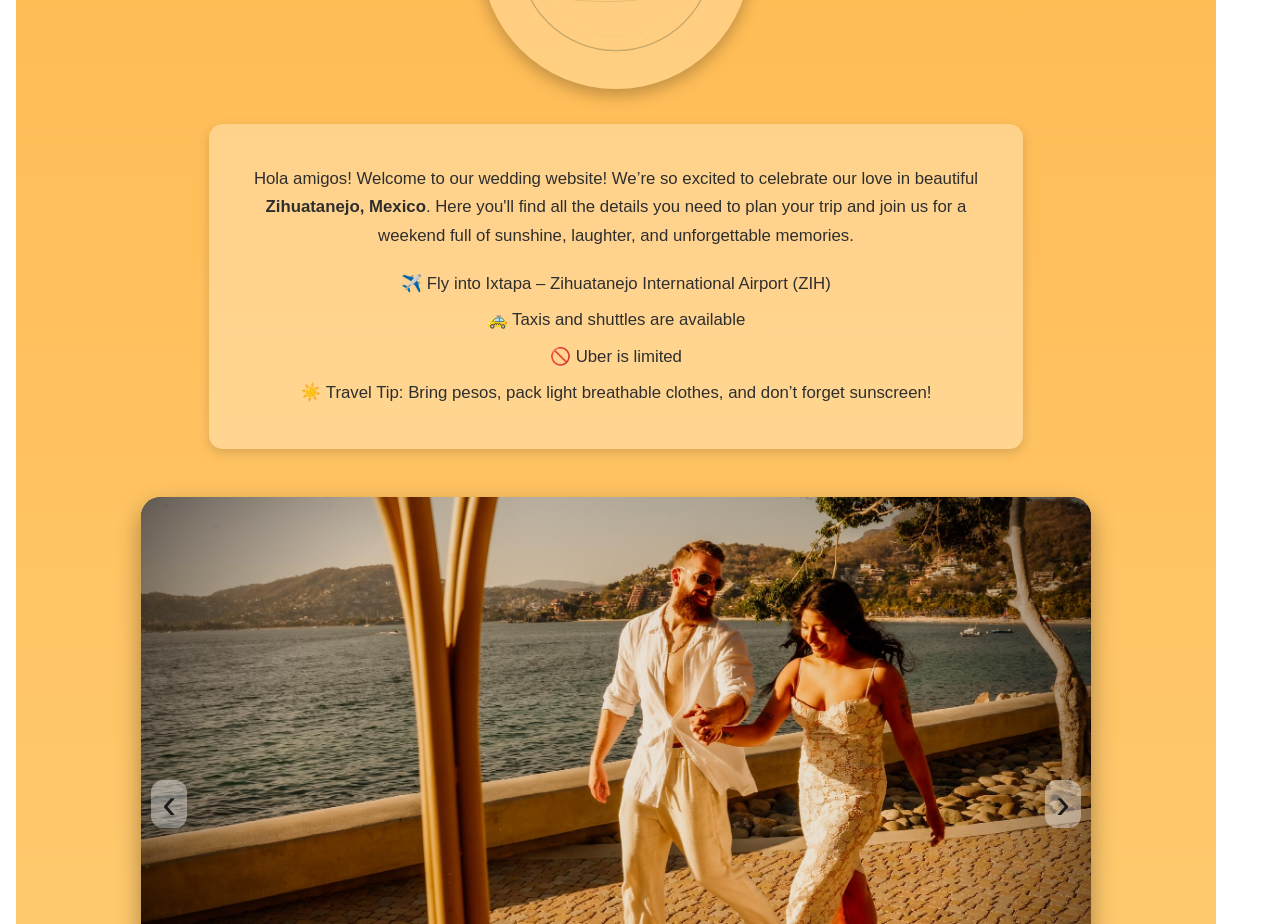
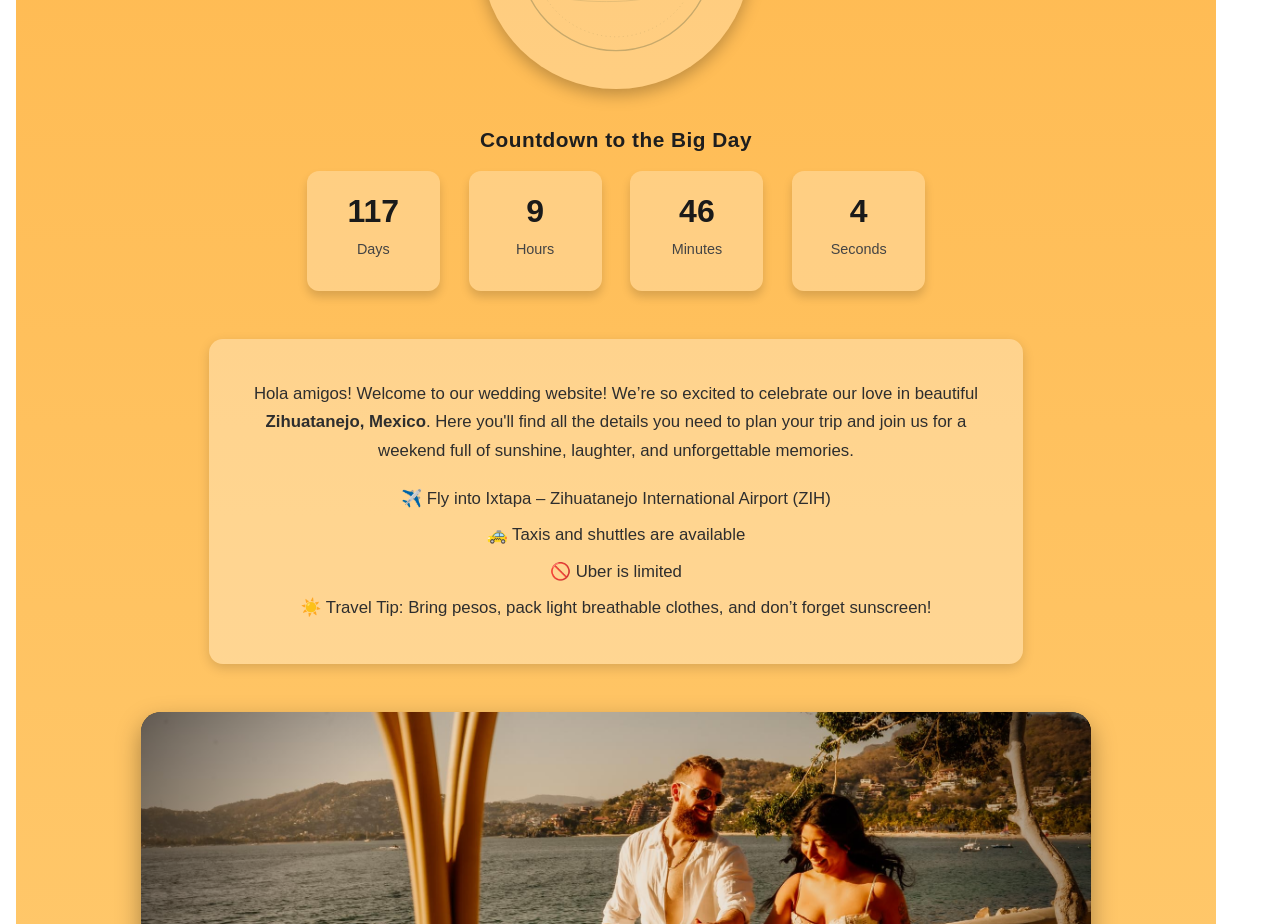
Before and after one commit to ElvisRivera21/ixtapaRepo, a React (Vite) app: page / in a window 1280 px wide. Shown: the part 820-1744 px from the top of the page. Built offline with nearby package versions, Linux system fonts and the light colour scheme.

Commit message:
Countdown

```diff
--- a/src/components/Services.css
+++ b/src/components/Services.css
@@ -157,3 +157,59 @@
     background: #1a1a1a;
     transform: scale(1.3);
 }
+
+/* Countdown Timer */
+.countdown-container {
+    margin-bottom: 3rem;
+    text-align: center;
+    animation: fadeIn 1.5s ease;
+}
+
+.countdown-title {
+    font-size: 1.3rem;
+    font-weight: 600;
+    margin-bottom: 1rem;
+    color: #1e1e1e;
+    letter-spacing: 0.5px;
+}
+
+.countdown {
+    display: flex;
+    justify-content: center;
+    gap: 1.8rem;
+    flex-wrap: wrap;
+}
+
+.countdown div {
+    background: rgba(255, 255, 255, 0.25);
+    border-radius: 12px;
+    padding: 1rem 1.5rem;
+    min-width: 85px;
+    box-shadow: 0 6px 10px rgba(0, 0, 0, 0.15);
+}
+
+.countdown span {
+    font-size: 2rem;
+    font-weight: 700;
+    color: #1a1a1a;
+    display: block;
+}
+
+.countdown p {
+    font-size: 0.9rem;
+    color: #444;
+    margin-top: 4px;
+}
+
+/* subtle fade-in animation */
+@keyframes fadeIn {
+    from {
+        opacity: 0;
+        transform: translateY(10px);
+    }
+
+    to {
+        opacity: 1;
+        transform: translateY(0);
+    }
+}
--- a/src/components/Services.jsx
+++ b/src/components/Services.jsx
@@ -3,6 +3,7 @@ import './Services.css';
 
 export default function Services() {
   const base = import.meta.env.BASE_URL;
+
   const slides = [
     { src: `${base}photos/photo1.jpg`, alt: 'JK 1' },
     { src: `${base}photos/photo2.jpg`, alt: 'JK 2' },
@@ -48,6 +49,30 @@ export default function Services() {
     if (Math.abs(dx) > 50) go(dx < 0 ? 1 : -1);
   };
 
+  /* 🕒 COUNTDOWN TIMER LOGIC */
+  const targetDate = new Date('2026-02-14T00:00:00'); // <-- set your date here
+  const [timeLeft, setTimeLeft] = useState({ days: 0, hours: 0, mins: 0, secs: 0 });
+
+  useEffect(() => {
+    const interval = setInterval(() => {
+      const now = new Date();
+      const diff = targetDate - now;
+
+      if (diff <= 0) {
+        clearInterval(interval);
+        setTimeLeft({ days: 0, hours: 0, mins: 0, secs: 0 });
+      } else {
+        setTimeLeft({
+          days: Math.floor(diff / (1000 * 60 * 60 * 24)),
+          hours: Math.floor((diff / (1000 * 60 * 60)) % 24),
+          mins: Math.floor((diff / (1000 * 60)) % 60),
+          secs: Math.floor((diff / 1000) % 60),
+        });
+      }
+    }, 1000);
+    return () => clearInterval(interval);
+  }, []);
+
   return (
     <section id="gallery" className="gallery-section">
       <h2 className="gallery-title">Wedding Gallery</h2>
@@ -58,6 +83,29 @@ export default function Services() {
           alt="J & K monogram"
           className="monogram-under"
         />
+      </div>
+
+      {/* 💍 Countdown Timer */}
+      <div className="countdown-container">
+        <p className="countdown-title">Countdown to the Big Day</p>
+        <div className="countdown">
+          <div>
+            <span>{timeLeft.days}</span>
+            <p>Days</p>
+          </div>
+          <div>
+            <span>{timeLeft.hours}</span>
+            <p>Hours</p>
+          </div>
+          <div>
+            <span>{timeLeft.mins}</span>
+            <p>Minutes</p>
+          </div>
+          <div>
+            <span>{timeLeft.secs}</span>
+            <p>Seconds</p>
+          </div>
+        </div>
       </div>
 
       <div className="gallery-subtext">
@@ -75,6 +123,7 @@ export default function Services() {
         </ul>
       </div>
 
+      {/* Slideshow */}
       <div
         className="slideshow"
         onMouseEnter={() => setPlaying(false)}
```
